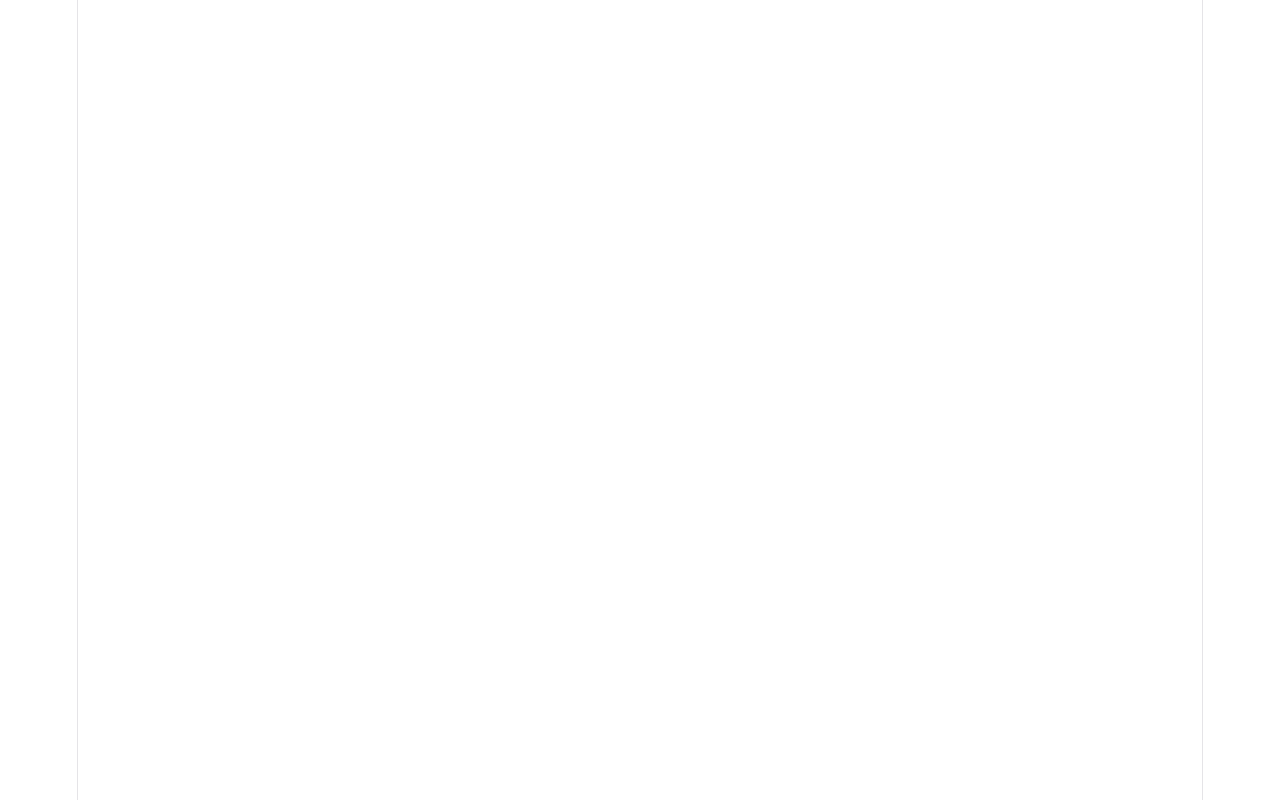
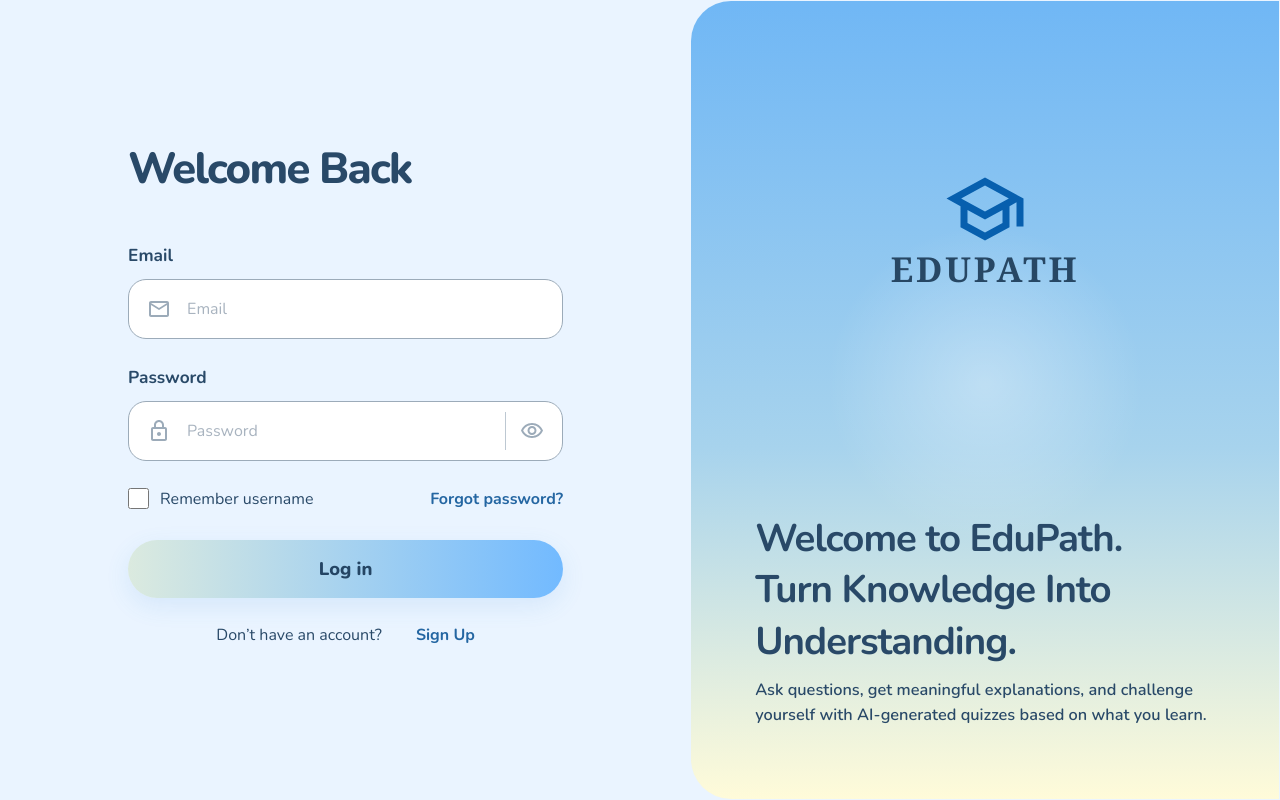
Before and after one commit to L1u3c7k/EduPath_Frontend, a React (Vite) app: page /EduPath/login in a window 1280 px wide. Before the commit this address had no page. Built offline with nearby package versions, Linux system fonts and the light colour scheme.

Commit message:
login is added but the logo is not available

```diff
--- a/src/App.css
+++ b/src/App.css
@@ -1,184 +1,237 @@
-.counter {
-  font-size: 16px;
-  padding: 5px 10px;
-  border-radius: 5px;
-  color: var(--accent);
-  background: var(--accent-bg);
-  border: 2px solid transparent;
-  transition: border-color 0.3s;
-  margin-bottom: 24px;
+.app-shell {
+  min-height: 100svh;
+  display: grid;
+  grid-template-columns: minmax(420px, 1.08fr) minmax(440px, 0.92fr);
+  background: #eaf4ff;
+}
 
-  &:hover {
-    border-color: var(--accent-border);
+.login-section {
+  display: grid;
+  place-items: center;
+  padding: 56px 32px;
+}
+
+.login-card {
+  width: min(100%, 435px);
+}
+
+.login-card h1 {
+  margin: 0 0 46px;
+  color: #294968;
+  font-size: clamp(2.25rem, 3.4vw, 3rem);
+  font-weight: 750;
+  letter-spacing: -0.04em;
+}
+
+.field-group {
+  margin-bottom: 27px;
+}
+
+.field-group label {
+  display: block;
+  margin-bottom: 12px;
+  color: #294968;
+  font-size: 1.08rem;
+  font-weight: 650;
+}
+
+.input-wrap {
+  height: 60px;
+  display: flex;
+  align-items: center;
+  gap: 14px;
+  padding: 0 18px;
+  background: #fff;
+  border: 1px solid #9cabb9;
+  border-radius: 18px;
+  box-sizing: border-box;
+  transition: border-color 160ms ease, box-shadow 160ms ease;
+}
+
+.input-wrap:focus-within {
+  border-color: #4d9fe9;
+  box-shadow: 0 0 0 4px rgb(77 159 233 / 14%);
+}
+
+.input-wrap svg {
+  flex: 0 0 auto;
+  color: #9cabb9;
+}
+
+.input-wrap input {
+  width: 100%;
+  min-width: 0;
+  border: 0;
+  outline: 0;
+  background: transparent;
+  color: #294968;
+  font: inherit;
+}
+
+.input-wrap input::placeholder {
+  color: #a8b3bf;
+}
+
+.visibility-button {
+  width: 42px;
+  height: 38px;
+  display: grid;
+  place-items: center;
+  padding: 0 0 0 14px;
+  color: #9cabb9;
+  background: transparent;
+  border: 0;
+  border-left: 1px solid #bdc8d2;
+  cursor: pointer;
+}
+
+.login-options {
+  display: flex;
+  align-items: center;
+  justify-content: space-between;
+  gap: 20px;
+  margin: 2px 0 30px;
+}
+
+.remember-label {
+  display: flex;
+  align-items: center;
+  gap: 11px;
+  color: #294968;
+  cursor: pointer;
+}
+
+.remember-label input {
+  width: 21px;
+  height: 21px;
+  margin: 0;
+  accent-color: #57aaf0;
+}
+
+.text-link {
+  color: #2466a2;
+  font-weight: 700;
+  text-decoration: none;
+}
+
+.text-link:hover {
+  text-decoration: underline;
+}
+
+.login-button {
+  width: 100%;
+  height: 58px;
+  border: 0;
+  border-radius: 999px;
+  color: #244564;
+  background: linear-gradient(90deg, #dbeadf 0%, #72baff 100%);
+  font: inherit;
+  font-size: 1.15rem;
+  font-weight: 750;
+  cursor: pointer;
+  box-shadow: 0 8px 24px rgb(62 144 219 / 12%);
+  transition: transform 160ms ease, box-shadow 160ms ease;
+}
+
+.login-button:hover {
+  transform: translateY(-1px);
+  box-shadow: 0 10px 28px rgb(62 144 219 / 22%);
+}
+
+.signup-copy {
+  margin-top: 26px;
+  color: #294968;
+  text-align: center;
+}
+
+.signup-copy .text-link {
+  margin-left: 34px;
+}
+
+.brand-section {
+  min-height: calc(100svh - 2px);
+  display: flex;
+  flex-direction: column;
+  justify-content: space-between;
+  margin: 1px 1px 1px 0;
+  padding: 70px 64px 72px;
+  overflow: hidden;
+  background:
+    radial-gradient(circle at 50% 48%, rgb(255 255 255 / 32%), transparent 31%),
+    linear-gradient(180deg, #70b7f5 0%, #a7d3ed 56%, #fffbd9 100%);
+  border-radius: 40px 0 0 40px;
+  box-sizing: border-box;
+}
+
+.brand-mark {
+  display: flex;
+  flex-direction: column;
+  align-items: center;
+  align-self: center;
+  margin-top: 12vh;
+  color: #075fae;
+}
+
+.brand-mark svg {
+  font-size: 84px;
+}
+
+.brand-name {
+  margin-top: -6px;
+  color: #274764;
+  font-family: Georgia, serif;
+  font-size: 2.15rem;
+  font-weight: 700;
+  letter-spacing: 0.08em;
+  text-transform: uppercase;
+}
+
+.brand-copy {
+  max-width: 535px;
+  color: #294968;
+}
+
+.brand-copy h2 {
+  margin: 0 0 10px;
+  font-size: clamp(1.9rem, 3vw, 2.45rem);
+  line-height: 1.35;
+  letter-spacing: -0.025em;
+}
+
+.brand-copy p {
+  margin: 0;
+  font-size: 1.02rem;
+  font-weight: 550;
+  line-height: 1.5;
+}
+
+@media (max-width: 900px) {
+  .app-shell {
+    grid-template-columns: 1fr;
   }
-  &:focus-visible {
-    outline: 2px solid var(--accent);
-    outline-offset: 2px;
+
+  .login-section {
+    min-height: 100svh;
+    padding: 42px 24px;
+  }
+
+  .brand-section {
+    display: none;
   }
 }
 
-.hero {
-  position: relative;
-
-  .base,
-  .framework,
-  .vite {
-    inset-inline: 0;
-    margin: 0 auto;
+@media (max-width: 520px) {
+  .login-card h1 {
+    margin-bottom: 36px;
   }
 
-  .base {
-    width: 170px;
-    position: relative;
-    z-index: 0;
+  .login-options {
+    align-items: flex-start;
+    flex-direction: column;
+    gap: 14px;
   }
 
-  .framework,
-  .vite {
-    position: absolute;
-  }
-
-  .framework {
-    z-index: 1;
-    top: 34px;
-    height: 28px;
-    transform: perspective(2000px) rotateZ(300deg) rotateX(44deg) rotateY(39deg)
-      scale(1.4);
-  }
-
-  .vite {
-    z-index: 0;
-    top: 107px;
-    height: 26px;
-    width: auto;
-    transform: perspective(2000px) rotateZ(300deg) rotateX(40deg) rotateY(39deg)
-      scale(0.8);
+  .signup-copy .text-link {
+    margin-left: 12px;
   }
 }
-
-#center {
-  display: flex;
-  flex-direction: column;
-  gap: 25px;
-  place-content: center;
-  place-items: center;
-  flex-grow: 1;
-
-  @media (max-width: 1024px) {
-    padding: 32px 20px 24px;
-    gap: 18px;
-  }
-}
-
-#next-steps {
-  display: flex;
-  border-top: 1px solid var(--border);
-  text-align: left;
-
-  & > div {
-    flex: 1 1 0;
-    padding: 32px;
-    @media (max-width: 1024px) {
-      padding: 24px 20px;
-    }
-  }
-
-  .icon {
-    margin-bottom: 16px;
-    width: 22px;
-    height: 22px;
-  }
-
-  @media (max-width: 1024px) {
-    flex-direction: column;
-    text-align: center;
-  }
-}
-
-#docs {
-  border-right: 1px solid var(--border);
-
-  @media (max-width: 1024px) {
-    border-right: none;
-    border-bottom: 1px solid var(--border);
-  }
-}
-
-#next-steps ul {
-  list-style: none;
-  padding: 0;
-  display: flex;
-  gap: 8px;
-  margin: 32px 0 0;
-
-  .logo {
-    height: 18px;
-  }
-
-  a {
-    color: var(--text-h);
-    font-size: 16px;
-    border-radius: 6px;
-    background: var(--social-bg);
-    display: flex;
-    padding: 6px 12px;
-    align-items: center;
-    gap: 8px;
-    text-decoration: none;
-    transition: box-shadow 0.3s;
-
-    &:hover {
-      box-shadow: var(--shadow);
-    }
-    .button-icon {
-      height: 18px;
-      width: 18px;
-    }
-  }
-
-  @media (max-width: 1024px) {
-    margin-top: 20px;
-    flex-wrap: wrap;
-    justify-content: center;
-
-    li {
-      flex: 1 1 calc(50% - 8px);
-    }
-
-    a {
-      width: 100%;
-      justify-content: center;
-      box-sizing: border-box;
-    }
-  }
-}
-
-#spacer {
-  height: 88px;
-  border-top: 1px solid var(--border);
-  @media (max-width: 1024px) {
-    height: 48px;
-  }
-}
-
-.ticks {
-  position: relative;
-  width: 100%;
-
-  &::before,
-  &::after {
-    content: '';
-    position: absolute;
-    top: -4.5px;
-    border: 5px solid transparent;
-  }
-
-  &::before {
-    left: 0;
-    border-left-color: var(--border);
-  }
-  &::after {
-    right: 0;
-    border-right-color: var(--border);
-  }
-}
--- a/src/App.jsx
+++ b/src/App.jsx
@@ -1,17 +1,16 @@
-// src/App.jsx
-import React from 'react';
-import { Home } from "./scene/Example_Scene";
-import { BrowserRouter, Routes, Route } from "react-router-dom";
+import { BrowserRouter, Route, Routes } from 'react-router-dom'
+import Login from './scene/Login/Login'
+import './App.css'
 
 function App() {
   return (
     <BrowserRouter basename="/EduPath">
       <Routes>
-        <Route path="/" element={<Home />} />
-        <Route path='/example_route' element={<h1>This is element</h1>}/>
+        <Route path="/" element={<Login />} />
+        <Route path="/login" element={<Login />} />
       </Routes>
     </BrowserRouter>
-  );
+  )
 }
 
-export default App;
+export default App
--- a/src/components/Example_Components_folder/Header.jsx
+++ b/src/components/Example_Components_folder/Header.jsx
@@ -1,5 +1,4 @@
 // src/components/Header.jsx
-import React from 'react';
 import { AppBar, Toolbar, Typography } from '@mui/material';
 
 export default function Header() {
--- a/src/index.css
+++ b/src/index.css
@@ -1,111 +1,33 @@
+@import url('https://fonts.googleapis.com/css2?family=Nunito:wght@400;500;600;700;800&display=swap');
+
 :root {
-  --text: #6b6375;
-  --text-h: #08060d;
-  --bg: #fff;
-  --border: #e5e4e7;
-  --code-bg: #f4f3ec;
-  --accent: #aa3bff;
-  --accent-bg: rgba(170, 59, 255, 0.1);
-  --accent-border: rgba(170, 59, 255, 0.5);
-  --social-bg: rgba(244, 243, 236, 0.5);
-  --shadow:
-    rgba(0, 0, 0, 0.1) 0 10px 15px -3px, rgba(0, 0, 0, 0.05) 0 4px 6px -2px;
-
-  --sans: system-ui, 'Segoe UI', Roboto, sans-serif;
-  --heading: system-ui, 'Segoe UI', Roboto, sans-serif;
-  --mono: ui-monospace, Consolas, monospace;
-
-  font: 18px/145% var(--sans);
-  letter-spacing: 0.18px;
-  color-scheme: light dark;
-  color: var(--text);
-  background: var(--bg);
+  font-family: 'Nunito', 'Segoe UI', sans-serif;
+  color: #294968;
+  background: #eaf4ff;
   font-synthesis: none;
   text-rendering: optimizeLegibility;
   -webkit-font-smoothing: antialiased;
   -moz-osx-font-smoothing: grayscale;
-
-  @media (max-width: 1024px) {
-    font-size: 16px;
-  }
 }
 
-@media (prefers-color-scheme: dark) {
-  :root {
-    --text: #9ca3af;
-    --text-h: #f3f4f6;
-    --bg: #16171d;
-    --border: #2e303a;
-    --code-bg: #1f2028;
-    --accent: #c084fc;
-    --accent-bg: rgba(192, 132, 252, 0.15);
-    --accent-border: rgba(192, 132, 252, 0.5);
-    --social-bg: rgba(47, 48, 58, 0.5);
-    --shadow:
-      rgba(0, 0, 0, 0.4) 0 10px 15px -3px, rgba(0, 0, 0, 0.25) 0 4px 6px -2px;
-  }
-
-  #social .button-icon {
-    filter: invert(1) brightness(2);
-  }
+* {
+  box-sizing: border-box;
 }
 
 body {
+  min-width: 320px;
+  min-height: 100vh;
   margin: 0;
 }
 
-#root {
-  width: 1126px;
-  max-width: 100%;
-  margin: 0 auto;
-  text-align: center;
-  border-inline: 1px solid var(--border);
-  min-height: 100svh;
-  display: flex;
-  flex-direction: column;
-  box-sizing: border-box;
+button,
+input {
+  font: inherit;
 }
 
-h1,
-h2 {
-  font-family: var(--heading);
-  font-weight: 500;
-  color: var(--text-h);
+button:focus-visible,
+a:focus-visible,
+input:focus-visible {
+  outline: 3px solid rgb(31 112 184 / 35%);
+  outline-offset: 3px;
 }
-
-h1 {
-  font-size: 56px;
-  letter-spacing: -1.68px;
-  margin: 32px 0;
-  @media (max-width: 1024px) {
-    font-size: 36px;
-    margin: 20px 0;
-  }
-}
-h2 {
-  font-size: 24px;
-  line-height: 118%;
-  letter-spacing: -0.24px;
-  margin: 0 0 8px;
-  @media (max-width: 1024px) {
-    font-size: 20px;
-  }
-}
-p {
-  margin: 0;
-}
-
-code,
-.counter {
-  font-family: var(--mono);
-  display: inline-flex;
-  border-radius: 4px;
-  color: var(--text-h);
-}
-
-code {
-  font-size: 15px;
-  line-height: 135%;
-  padding: 4px 8px;
-  background: var(--code-bg);
-}
--- a/src/scene/Example_Scene/Home.jsx
+++ b/src/scene/Example_Scene/Home.jsx
@@ -1,5 +1,4 @@
 // src/scene/Home.jsx
-import React from 'react';
 import { Container, Typography, Button } from '@mui/material';
 import { Header } from '../../components/Example_Components_folder'
 
--- /dev/null
+++ b/src/scene/Login/Login.jsx
@@ -0,0 +1,84 @@
+import { useState } from 'react'
+import EmailOutlinedIcon from '@mui/icons-material/EmailOutlined'
+import LockOutlinedIcon from '@mui/icons-material/LockOutlined'
+import VisibilityOutlinedIcon from '@mui/icons-material/VisibilityOutlined'
+import VisibilityOffOutlinedIcon from '@mui/icons-material/VisibilityOffOutlined'
+import SchoolOutlinedIcon from '@mui/icons-material/SchoolOutlined'
+
+function Login() {
+  const [showPassword, setShowPassword] = useState(false)
+
+  const handleSubmit = (event) => {
+    event.preventDefault()
+  }
+
+  return (
+    <main className="app-shell">
+      <section className="login-section" aria-labelledby="login-title">
+        <form className="login-card" onSubmit={handleSubmit}>
+          <h1 id="login-title">Welcome Back</h1>
+
+          <div className="field-group">
+            <label htmlFor="email">Email</label>
+            <div className="input-wrap">
+              <EmailOutlinedIcon aria-hidden="true" />
+              <input id="email" name="email" type="email" placeholder="Email" autoComplete="email" required />
+            </div>
+          </div>
+
+          <div className="field-group">
+            <label htmlFor="password">Password</label>
+            <div className="input-wrap">
+              <LockOutlinedIcon aria-hidden="true" />
+              <input
+                id="password"
+                name="password"
+                type={showPassword ? 'text' : 'password'}
+                placeholder="Password"
+                autoComplete="current-password"
+                required
+              />
+              <button
+                className="visibility-button"
+                type="button"
+                aria-label={showPassword ? 'Hide password' : 'Show password'}
+                onClick={() => setShowPassword((visible) => !visible)}
+              >
+                {showPassword ? <VisibilityOffOutlinedIcon /> : <VisibilityOutlinedIcon />}
+              </button>
+            </div>
+          </div>
+
+          <div className="login-options">
+            <label className="remember-label">
+              <input type="checkbox" name="remember" />
+              <span>Remember username</span>
+            </label>
+            <a className="text-link" href="#forgot-password">Forgot password?</a>
+          </div>
+
+          <button className="login-button" type="submit">Log in</button>
+
+          <p className="signup-copy">
+            Don’t have an account?
+            <a className="text-link" href="#sign-up">Sign Up</a>
+          </p>
+        </form>
+      </section>
+
+      <aside className="brand-section" aria-label="About EduPath">
+        <div className="brand-mark">
+          <SchoolOutlinedIcon aria-hidden="true" />
+          <span className="brand-name">EduPath</span>
+        </div>
+
+        <div className="brand-copy">
+          <h2>Welcome to EduPath.<br />Turn Knowledge Into Understanding.</h2>
+          <p>Ask questions, get meaningful explanations, and challenge yourself with AI-generated quizzes based on what you learn.</p>
+        </div>
+      </aside>
+    </main>
+  )
+}
+
+export default Login
--- /dev/null
+++ b/src/scene/Login/index.js
@@ -0,0 +1 @@
+export { default as Login } from './Login'
```
Also changed, not shown: src/assets/mentora-logo.png (added), 1 other file (tests, documents, lock files or other folders).
